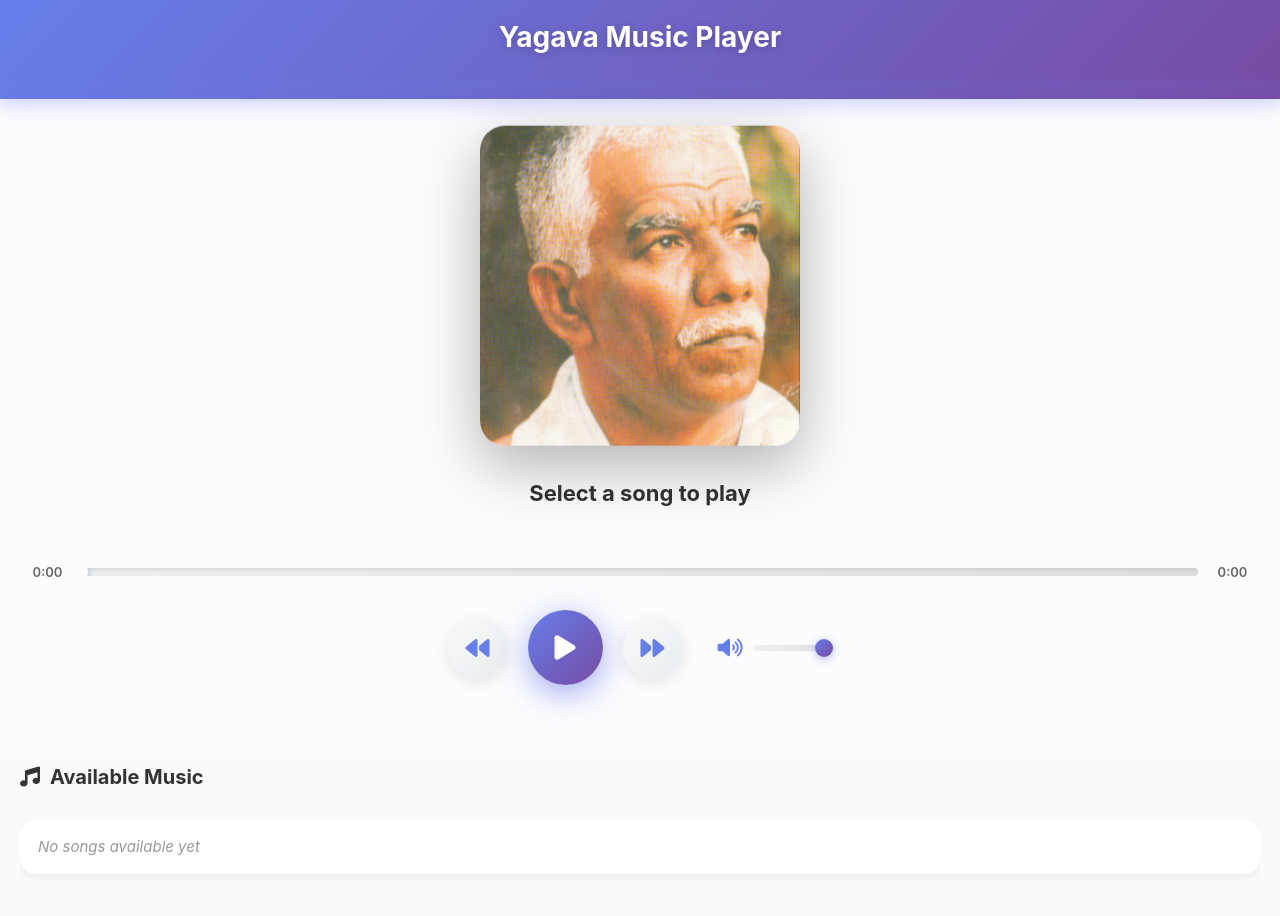
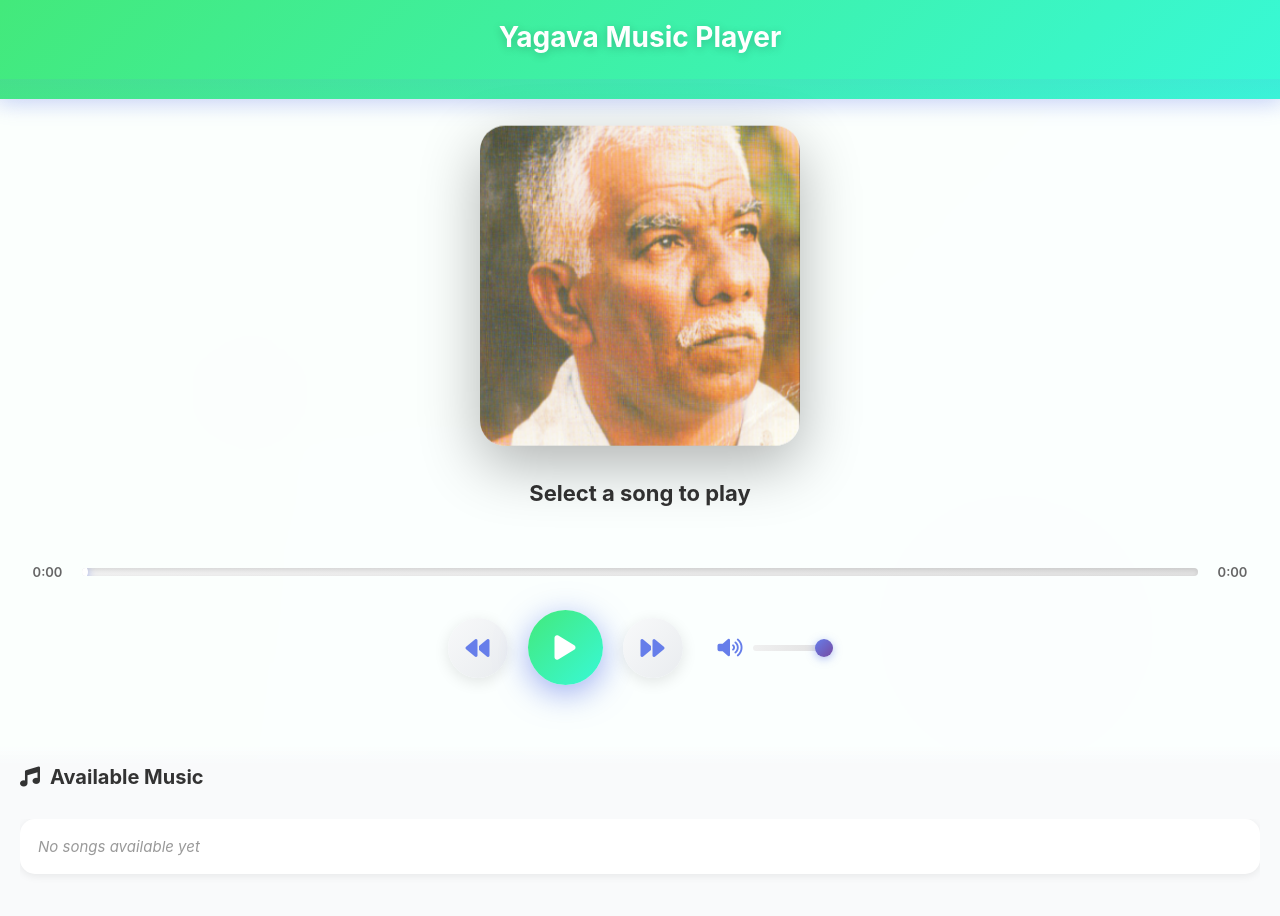
Before and after one commit to kathirvelyv/yagava-music-app, a Flask app: page /player in a window 1280 px wide. Run offline with Flask 2, Linux system fonts and the light colour scheme; data that the repository does not hold is empty.

Commit message:
change color

```diff
--- a/static/css/style.css
+++ b/static/css/style.css
@@ -7,7 +7,7 @@
 
 body {
     font-family: -apple-system, BlinkMacSystemFont, 'Segoe UI', Roboto, 'Helvetica Neue', Arial, sans-serif;
-    background: linear-gradient(135deg, #667eea 0%, #764ba2 100%);
+    background: linear-gradient(135deg, #43e97b 0%, #38f9d7 100%);
     min-height: 100vh;
     padding: 0;
     overflow-x: hidden;
@@ -66,7 +66,7 @@
 
 /* Header */
 .header {
-    background: linear-gradient(135deg, #667eea 0%, #764ba2 100%);
+    background: linear-gradient(135deg, #43e97b 0%, #38f9d7 100%);
     padding: 20px 20px 30px;
     text-align: center;
     position: relative;
@@ -199,7 +199,7 @@
 }
 
 .btn-secondary {
-    background: linear-gradient(135deg, #667eea 0%, #764ba2 100%);
+    background: linear-gradient(135deg, #43e97b 0%, #38f9d7 100%);
     color: white;
     box-shadow: 0 4px 15px rgba(102, 126, 234, 0.4);
 }
@@ -304,7 +304,7 @@
 
 .progress {
     height: 100%;
-    background: linear-gradient(90deg, #667eea, #764ba2);
+    background: linear-gradient(90deg, #43e97b, #38f9d7);
     border-radius: 10px;
     width: 0%;
     transition: width 0.1s linear;
@@ -387,7 +387,7 @@
 .play-btn {
     width: 75px;
     height: 75px;
-    background: linear-gradient(135deg, #667eea 0%, #764ba2 100%);
+    background: linear-gradient(135deg, #43e97b 0%, #38f9d7 100%);
     color: white;
     font-size: 28px;
     box-shadow: 0 8px 25px rgba(102, 126, 234, 0.5);
@@ -604,7 +604,7 @@
     height: 45px;
     border-radius: 50%;
     border: none;
-    background: linear-gradient(135deg, #667eea 0%, #764ba2 100%);
+    background: linear-gradient(135deg, #43e97b 0%, #38f9d7 100%);
     color: white;
     cursor: pointer;
     transition: all 0.3s cubic-bezier(0.4, 0, 0.2, 1);
@@ -663,7 +663,7 @@
 }
 
 .playlist-wrapper::-webkit-scrollbar-thumb {
-    background: linear-gradient(135deg, #667eea, #764ba2);
+    background: linear-gradient(135deg, #43e97b, #38f9d7);
     border-radius: 10px;
 }
 
```
